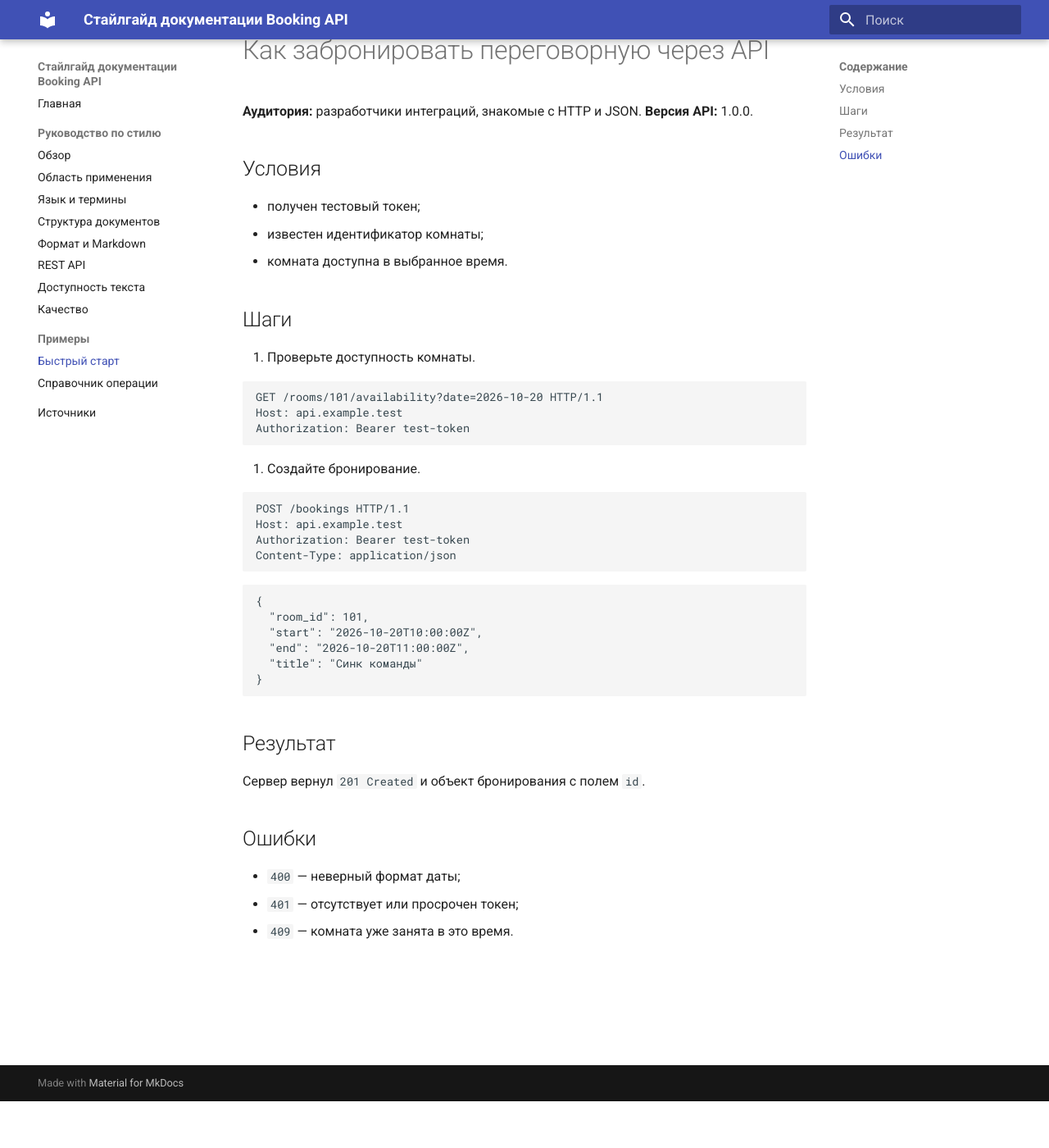
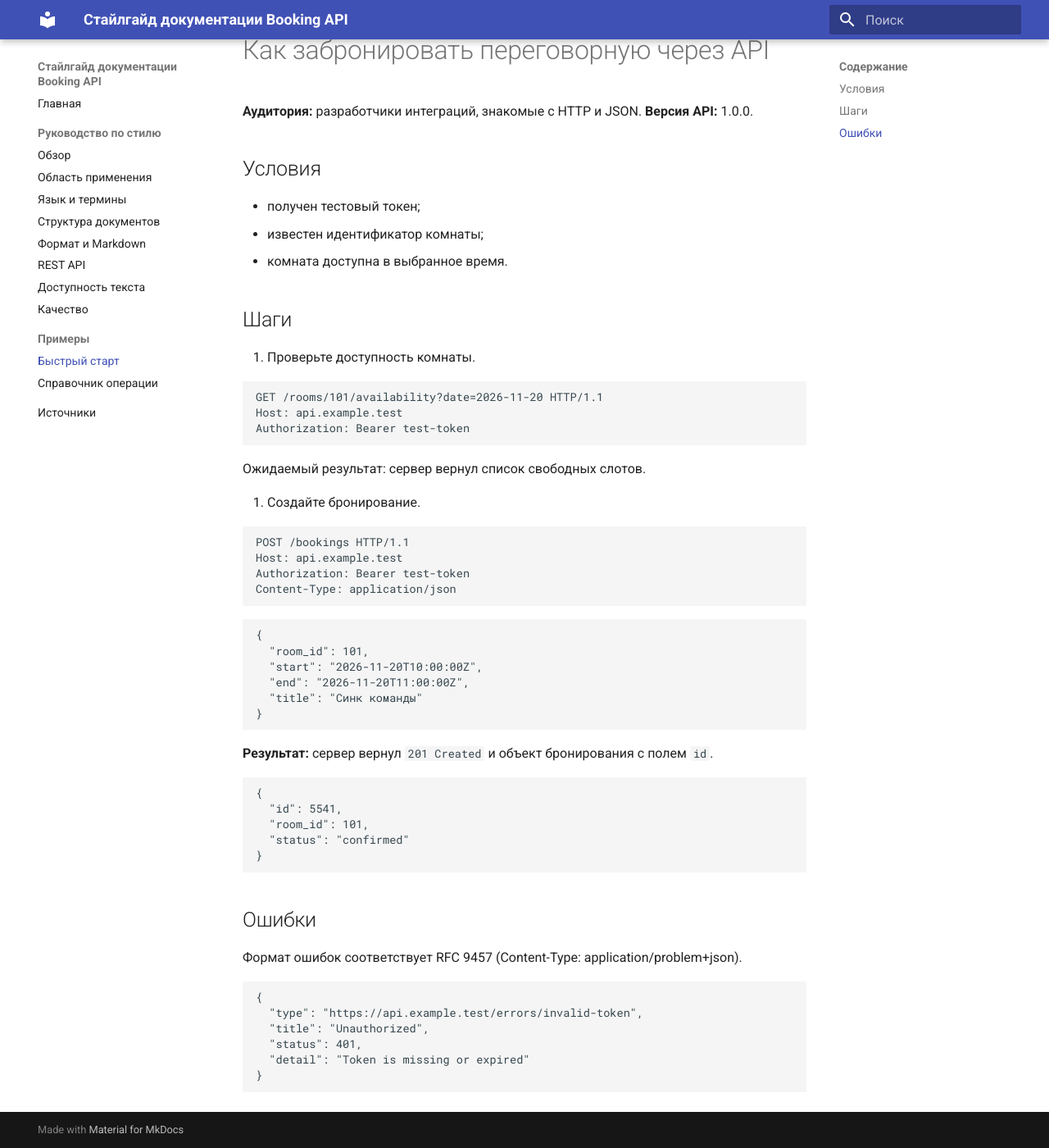
Before and after one commit to NordIT-51/style-guide-project, an MkDocs documentation site: the page built from docs/examples/quickstart.md, in a window 1280 px wide and 1400 px high, scrolled down 57 px. Shown: the whole window at 82% size. Built offline with MkDocs 1.6.1 and Material for MkDocs 9.7.7, drawn with Linux system fonts in a browser that asks for light colours.

Commit message:
fix: resolve code review comments and standardize examples

````diff
--- a/docs/examples/quickstart.md
+++ b/docs/examples/quickstart.md
@@ -14,10 +14,12 @@
 1. Проверьте доступность комнаты.
 
 ```http
-GET /rooms/101/availability?date=2026-10-20 HTTP/1.1
+GET /rooms/101/availability?date=2026-11-20 HTTP/1.1
 Host: api.example.test
 Authorization: Bearer test-token
 ```
+
+Ожидаемый результат: сервер вернул список свободных слотов.
 
 2. Создайте бронирование.
 
@@ -31,18 +33,31 @@ Content-Type: application/json
 ```json
 {
   "room_id": 101,
-  "start": "2026-10-20T10:00:00Z",
-  "end": "2026-10-20T11:00:00Z",
+  "start": "2026-11-20T10:00:00Z",
+  "end": "2026-11-20T11:00:00Z",
   "title": "Синк команды"
 }
 ```
 
-## Результат
+**Результат:** сервер вернул `201 Created` и объект бронирования с полем `id`.
 
-Сервер вернул `201 Created` и объект бронирования с полем `id`.
+```json
+{
+  "id": 5541,
+  "room_id": 101,
+  "status": "confirmed"
+}
+```
 
 ## Ошибки
 
-- `400` — неверный формат даты;
-- `401` — отсутствует или просрочен токен;
-- `409` — комната уже занята в это время.
+Формат ошибок соответствует RFC 9457 (Content-Type: application/problem+json).
+
+```json
+{
+  "type": "https://api.example.test/errors/invalid-token",
+  "title": "Unauthorized",
+  "status": 401,
+  "detail": "Token is missing or expired"
+}
+```
--- a/mkdocs.yml
+++ b/mkdocs.yml
@@ -1,5 +1,5 @@
 site_name: Стайлгайд документации Booking API
-site_url: https://example.github.io/style-guide-project/
+site_url: https://nordit-51.github.io/style-guide-project/
 theme:
   name: material
   language: ru
@@ -27,3 +27,5 @@ nav:
       - Быстрый старт: examples/quickstart.md
       - Справочник операции: examples/get-availability.md
   - Источники: sources.md
+extra:
+  version: 1.0.0
````
Also changed, not shown: CONTRIBUTING.md (+2 -1 lines), docs/examples/get-availability.md (+7 -5 lines), docs/guide/accessibility.md (+0 -4 lines), docs/guide/language.md (+6 -5 lines), 2 other files.
